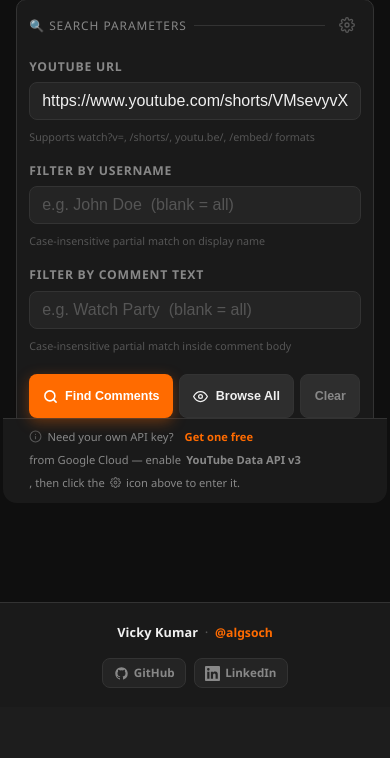
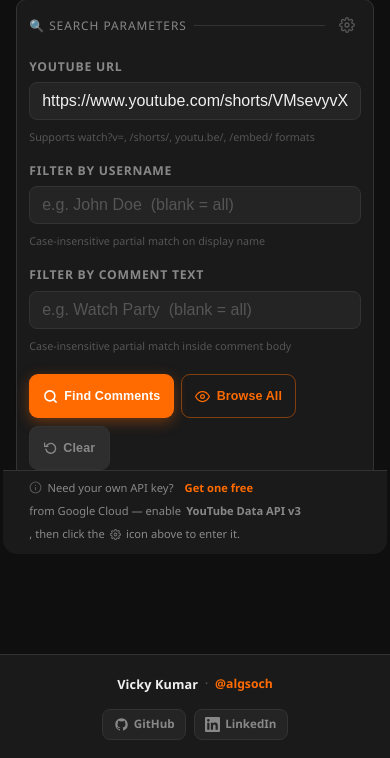
Before and after one commit to algsoch/yt_comment_finder, a FastAPI app: page / in a window 390 px wide. Shown: the part 159-917 px from the top of the page. Before the commit the page ends 847 px from the top, so only its background shows below. Run offline with FastAPI, Linux system fonts and the light colour scheme.

Commit message:
fix: button layout — grouped left/right, proper spacing, Browse styled
- Split form-actions into fa-primary (Find + Browse + Stop) left-group
  and fa-secondary (Clear) right-group with justify-content: space-between
- Increased gaps: 1rem between groups, .65rem within groups
- Browse All: redesigned outline style (accent border + transparent bg)
  with soft glow ring on hover — clearly distinct from Find Comments
- Clear button: smaller (padding .6rem 1.1rem) with refresh icon
- btn border-radius 8→9px, tighter letter-spacing
- Responsive: 560px groups stay row with min-height 44px tap targets
  420px groups wrap naturally; 360px all buttons stack full-width
- Removed duplicate flex-direction rules in 360px block

```diff
--- a/static/style.css
+++ b/static/style.css
@@ -150,15 +150,16 @@ input[type="text"]::placeholder { color: var(--text-dim); }
   display: inline-flex;
   align-items: center;
   justify-content: center;
-  gap: .5rem;
-  padding: .7rem 1.5rem;
-  border-radius: 8px;
-  font-size: .95rem;
+  gap: .45rem;
+  padding: .65rem 1.4rem;
+  border-radius: 9px;
+  font-size: .9rem;
   font-weight: 600;
   cursor: pointer;
   border: none;
-  transition: background .18s, transform .12s, box-shadow .18s;
+  transition: background .18s, transform .12s, box-shadow .18s, border-color .18s;
   white-space: nowrap;
+  letter-spacing: .01em;
 }
 
 .btn-primary {
@@ -186,7 +187,9 @@ input[type="text"]::placeholder { color: var(--text-dim); }
 .btn-secondary {
   background: var(--surface3);
   color: var(--text-muted);
-  border: 1px solid var(--border);
+  border: 1.5px solid var(--border);
+  padding: .6rem 1.1rem;
+  font-size: .85rem;
 }
 
 .btn-secondary:hover { background: var(--border); color: var(--text); }
@@ -206,9 +209,22 @@ input[type="text"]::placeholder { color: var(--text-dim); }
 .form-actions {
   display: flex;
   align-items: center;
-  gap: .75rem;
-  margin-top: 1.25rem;
+  justify-content: space-between;
+  gap: 1rem;
+  margin-top: 1.5rem;
   flex-wrap: wrap;
+}
+.fa-primary {
+  display: flex;
+  align-items: center;
+  gap: .65rem;
+  flex-wrap: wrap;
+}
+.fa-secondary {
+  display: flex;
+  align-items: center;
+  gap: .65rem;
+  flex-shrink: 0;
 }
 
 /* ── Alert ──────────────────────────────────────────────────────────────────── */
@@ -887,15 +903,19 @@ mark:hover {
 
 /* ── Browse button ──────────────────────────────────────────────────────────── */
 .btn-browse {
-  background: var(--surface3);
-  color: var(--text);
-  border: 1px solid var(--border);
+  background: transparent;
+  color: var(--accent);
+  border: 1.5px solid rgba(255,107,0,.45);
+  box-shadow: inset 0 0 0 0 rgba(255,107,0,0);
+  transition: background .18s, border-color .18s, box-shadow .18s, color .18s, transform .12s;
 }
 
 .btn-browse:hover {
-  background: var(--surface2);
-  border-color: rgba(255,107,0,.5);
+  background: rgba(255,107,0,.1);
+  border-color: var(--accent);
   color: var(--accent);
+  box-shadow: 0 0 0 3px rgba(255,107,0,.12);
+  transform: translateY(-1px);
 }
 
 /* ── Animations ─────────────────────────────────────────────────────────────── */
@@ -948,7 +968,9 @@ mark:hover {
 
   /* Buttons — min 44px tap height */
   .btn { padding: .65rem 1.1rem; font-size: .88rem; min-height: 44px; }
-  .form-actions { gap: .5rem; flex-wrap: wrap; }
+  .form-actions { gap: .75rem; margin-top: 1.25rem; }
+  .fa-primary { gap: .5rem; }
+  .fa-secondary { gap: .5rem; }
 
   /* Progress panel */
   #progress-box { padding: .75rem 1rem; }
@@ -1006,7 +1028,8 @@ mark:hover {
   .sc-grid { grid-template-columns: repeat(3, 1fr); }
   .lp-vidtitle { display: none; }
 
-  .form-actions { gap: .4rem; }
+  .form-actions { gap: .5rem; flex-wrap: wrap; }
+  .fa-primary, .fa-secondary { flex-wrap: wrap; gap: .45rem; }
   .btn { padding: .6rem .9rem; font-size: .84rem; }
 
   .comment-item { padding: .75rem .85rem; }
@@ -1022,8 +1045,8 @@ mark:hover {
   header p  { font-size: .8rem; }
   .logo-icon { width: 30px; height: 30px; font-size: .95rem; border-radius: 7px; }
 
-  /* Stack all buttons full-width */
-  .form-actions { flex-direction: column; align-items: stretch; }
+  /* All buttons stretch full-width and stack individually */
+  .fa-primary, .fa-secondary { flex-direction: column; gap: .45rem; }
   .btn { justify-content: center; width: 100%; }
 
   .sc-grid { grid-template-columns: repeat(3, 1fr); }
--- a/templates/index.html
+++ b/templates/index.html
@@ -87,6 +87,7 @@
       </div>
     </div>
     <div class="form-actions">
+      <div class="fa-primary">
         <button class="btn btn-primary" id="search-btn" onclick="startSearch()">
           <svg width="15" height="15" viewBox="0 0 24 24" fill="none" stroke="currentColor" stroke-width="2.5" stroke-linecap="round" stroke-linejoin="round">
             <circle cx="11" cy="11" r="8"/><line x1="21" y1="21" x2="16.65" y2="16.65"/>
@@ -103,8 +104,16 @@
           <svg width="13" height="13" viewBox="0 0 24 24" fill="currentColor"><rect x="4" y="4" width="16" height="16" rx="2"/></svg>
           Stop
         </button>
-      <button class="btn btn-secondary" onclick="resetAll()">Clear</button>
+      </div>
+      <div class="fa-secondary">
         <span id="live-badge" style="display:none;font-size:.85rem;color:var(--accent);font-weight:600;"></span>
+        <button class="btn btn-secondary" onclick="resetAll()">
+          <svg width="13" height="13" viewBox="0 0 24 24" fill="none" stroke="currentColor" stroke-width="2.5" stroke-linecap="round" stroke-linejoin="round">
+            <polyline points="1 4 1 10 7 10"/><path d="M3.51 15a9 9 0 1 0 .49-4.7"/>
+          </svg>
+          Clear
+        </button>
+      </div>
     </div>
     <div class="api-key-hint">
       <svg width="13" height="13" viewBox="0 0 24 24" fill="none" stroke="currentColor" stroke-width="2" stroke-linecap="round" stroke-linejoin="round" style="opacity:.55"><circle cx="12" cy="12" r="10"/><line x1="12" y1="16" x2="12" y2="12"/><line x1="12" y1="8" x2="12.01" y2="8"/></svg>
```
Lines whose indentation alone changed are shown as unchanged.
